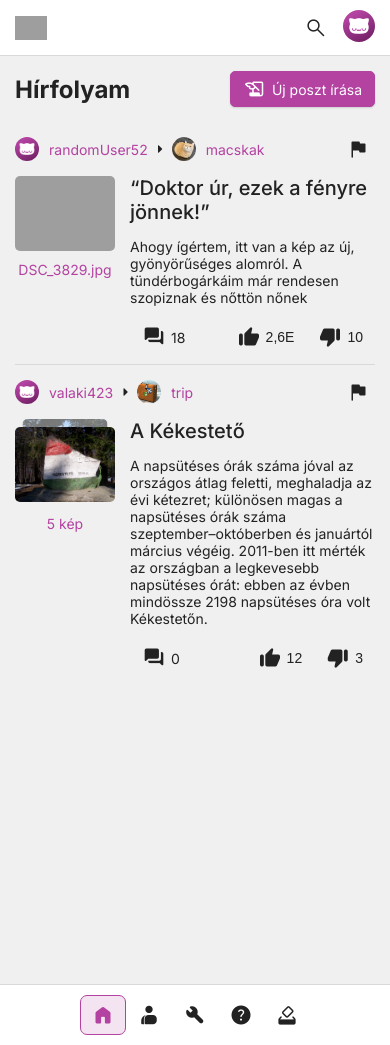
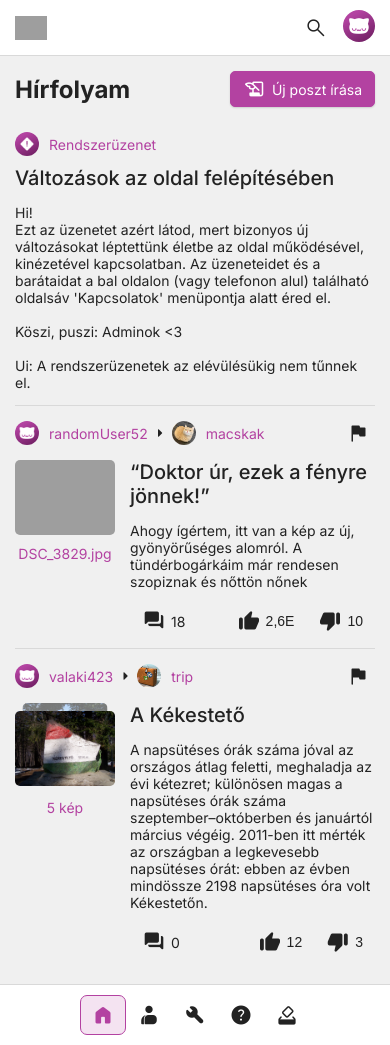
Before and after one commit to 0pau/UwUChan, a PHP site: page / in a window 390 px wide. Run offline with PHP 8.4, Linux system fonts and the light colour scheme; grey boxes are pictures that could not be loaded.

Commit message:
Rendszerüzenetek button-box osztály Login ablak javítása (nagyon) kicsi kijelzőkön

```diff
--- a/css/colors.css
+++ b/css/colors.css
@@ -1,5 +1,6 @@
 body {
     --accent: #B342A1;
+    --accent-focus: #963787;
     --accent-border: #B342A180;
     --accent-transparent: #B342A126;
     --body: #E0E0E0;
@@ -19,6 +20,7 @@ body {
 
 body.dark {
     --accent: #CD69BD;
+    --accent-focus: #B951A8;
     --accent-border: #CD69BD80;
     --accent-transparent: #CD69BD26;
     --body: #171717;
@@ -27,10 +29,14 @@ body.dark {
     --text: #F2F2F2;
     --disabled: #959595;
     --borders: #535353;
-    --destructive: #C43B3B;
+    --destructive: #CE5353;
     --blue: #6d7dc7;
     --green: #5db755;
     --orange: #b77b4f;
+}
+
+.color-variants {
+    display: flex;
 }
 
 .color-variants .dark-variant {
--- a/css/login.css
+++ b/css/login.css
@@ -9,6 +9,8 @@
     position: absolute;
     left: 50%;
     top: 50%;
+    max-height: 95%;
+    overflow: auto;
     transform: translate(-50%, -50%);
     background-color: var(--highlight);
     border: 1px var(--borders) solid;
--- a/css/main.css
+++ b/css/main.css
@@ -18,6 +18,11 @@
 body {
     color: var(--text);
     cursor: url('../img/cursor.png'), auto;
+    transition: color 200ms;
+}
+
+nav, main, body, header {
+    transition: background-color 200ms, border 200ms;
 }
 
 *.disabled {
@@ -137,6 +142,12 @@ a:not(.button):link, a:not(.button):visited {
     cursor: url('../img/cursor_hand.png'), pointer;
 }
 
+.button-box {
+    display: flex;
+    align-items: center;
+    gap: 10px;
+}
+
 input[type="text"], input[type="password"], textarea {
     cursor: url('../img/cursor_ibeam.png'), text;
     color: var(--text);
@@ -183,7 +194,7 @@ button:hover, .button:hover {
 }
 
 button.cta:hover, .button.cta:hover {
-    background-color: var(--accent-border);
+    background-color: var(--accent-focus);
 }
 
 .button.dropdown {
--- a/css/mobile.css
+++ b/css/mobile.css
@@ -155,4 +155,13 @@
         z-index: 5;
         bottom: 42px;
     }
+
+    .button-box {
+        flex-direction: column;
+        width: 200px;
+    }
+
+    .button-box button {
+        width: 100%;
+    }
 }
--- a/index.html
+++ b/index.html
@@ -60,6 +60,28 @@
                 <div class="section-head">
                     <h1>Hírfolyam</h1>
                     <a href="submit.html" class="button cta"><span class="material-symbols-rounded">history_edu</span>Új poszt írása</a>
+                </div>
+
+                <div class="post-card">
+                    <div class="post-card-head">
+                        <a href=".">
+                            <img class="user-profile-blog-avatar" src="img/system_message_avatar.png" alt="Profilkép">
+                            <span>Rendszerüzenet</span>
+                        </a>
+                    </div>
+                    <div class="post-content">
+                        <div class="post-fragment">
+                            <div class="post-body">
+                                <p class="post-title">Változások az oldal felépítésében</p>
+                                <p class="post-text">
+                                    Hi!<br>
+                                    Ezt az üzenetet azért látod, mert bizonyos új változásokat léptettünk életbe az oldal működésével, kinézetével kapcsolatban. Az üzeneteidet és a barátaidat a bal oldalon (vagy telefonon alul) található oldalsáv 'Kapcsolatok' menüpontja alatt éred el.<br><br>
+                                    Köszi, puszi: Adminok &lt3<br><br>
+                                    Ui: A rendszerüzenetek az elévülésükig nem tűnnek el.
+                                </p>
+                            </div>
+                        </div>
+                    </div>
                 </div>
 
                 <div class="post-card">
--- a/post.html
+++ b/post.html
@@ -69,7 +69,6 @@
                             <img class="user-profile-blog-avatar" src="img/minta_macsek.jpg" alt="macskak">
                             <span>macskak</span>
                         </a>
-                        <a class="right button icon flat" href="."><span class="material-symbols-rounded">emoji_flags</span></a>
                     </div>
                     <div class="post-content">
                         <p class="post-title-mobile">“Doktor úr, ezek a fényre jönnek!”</p>
```
Also changed, not shown: admincenter.html (+8 -0 lines), css/admin.css (+12 -0 lines), profile.html (+8 -0 lines), img/system_message_avatar.png (added).
